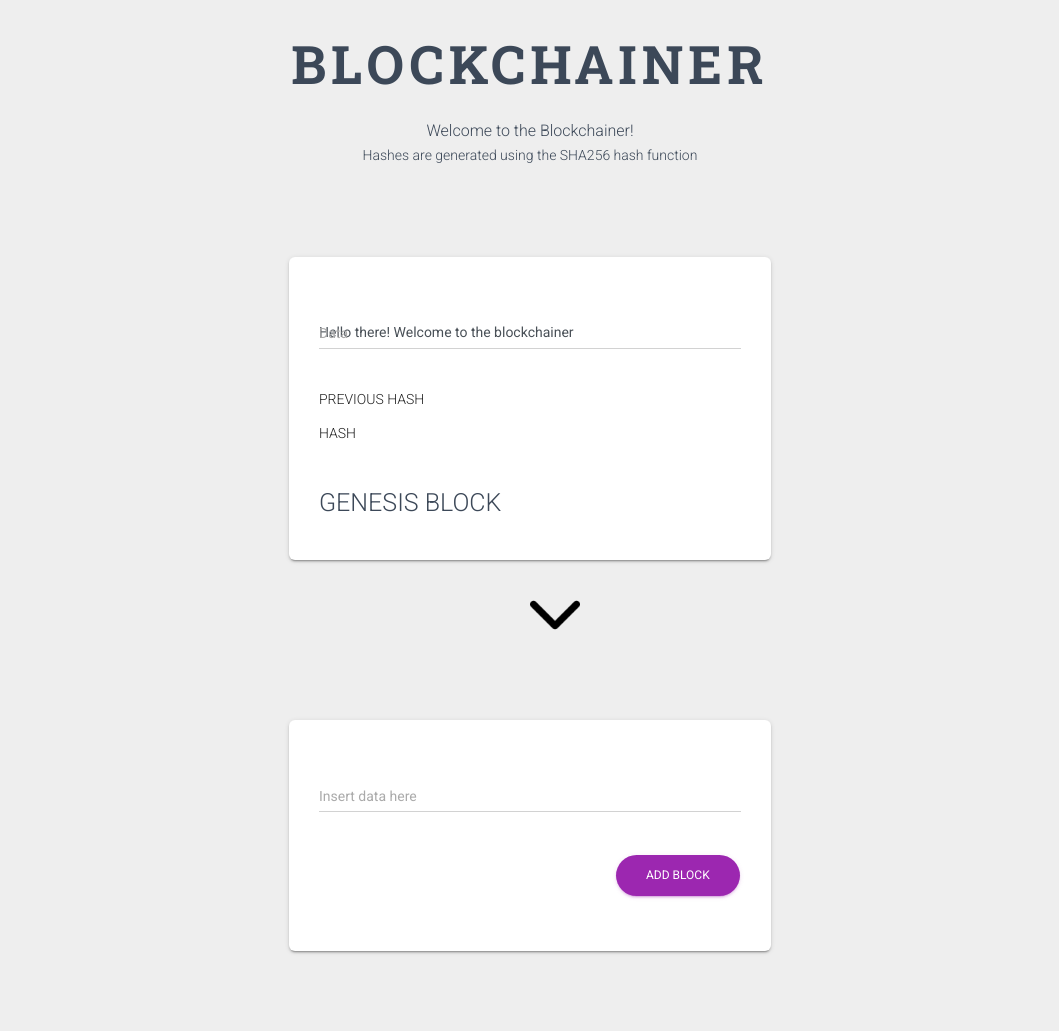
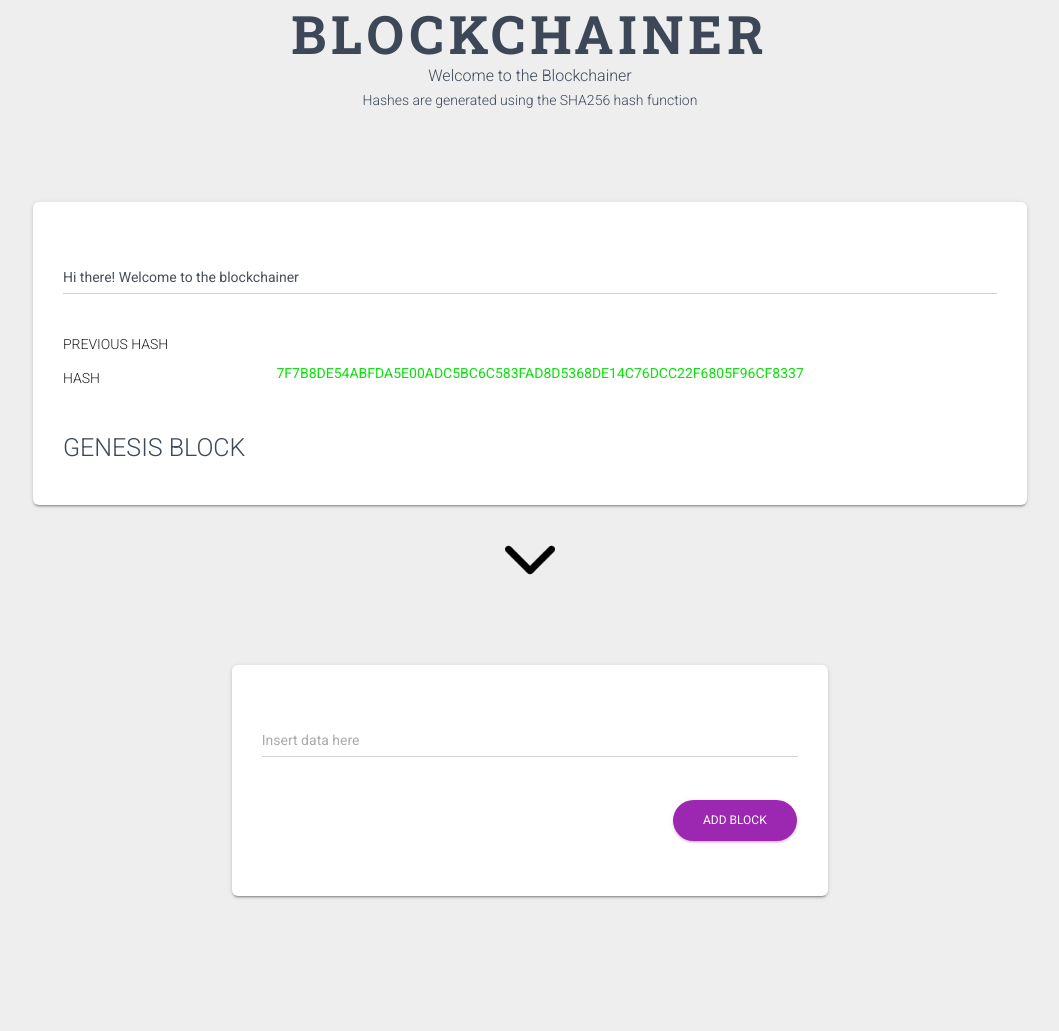
Before and after one commit to eduardo-takeo/blockchainer, a website: page index.html in a window 1280 px wide. Shown: the part 297-1328 px from the top of the page, without its empty margins (110-1169 px from the left). After the commit the page ends 1273 px from the top, so only its background shows below. Drawn offline with Linux system fonts and the light colour scheme.

Commit message:
fixed css input placeholders

```diff
--- a/assets/css/custom-mobile.css
+++ b/assets/css/custom-mobile.css
@@ -0,0 +1,5 @@
+@media screen and (max-width: 1280px) {
+    .container {
+        width: 80%;
+    }
+}
--- a/assets/css/custom.css
+++ b/assets/css/custom.css
@@ -1,10 +1,9 @@
 .container {
-    width: 40%;
+    width: 45%;
     padding-bottom: 50px;
-}
-
-.center {
-    margin: auto;
+    display: flex;
+    align-items: center;
+    flex-direction: column;
 }
 
 .display-none {
@@ -23,6 +22,7 @@
 .title {
     letter-spacing: 5px;
     text-transform: uppercase;
+    margin: auto;
 }
 
 .card {
@@ -34,7 +34,6 @@
 }
 
 .form-input {
-    border: none;
     width: 75%;
     margin: 0px 20px;
     float: right;
@@ -50,6 +49,10 @@
     color: #3C4858;
 }
 
+.addblock {
+    width: 60%;
+}
+
 .addblock-btn {
     float: right;
 }
@@ -57,6 +60,4 @@
 .arrow {
     width: 50px;
     height: auto;
-    position: relative;
-    left: 50%;
 }
--- a/index.html
+++ b/index.html
@@ -14,21 +14,22 @@
     <!-- Material Kit CSS -->
     <link href="./assets/css/material-kit.css?v=2.0.6" rel="stylesheet" />
     <link href="./assets/css/custom.css" rel="stylesheet" />
+    <link href="./assets/css/custom-mobile.css" rel="stylesheet" />
   </head>
   <body>
     <nav class="nav justify-content-center"><img class="logo" src="./assets/img/logo.png" alt="logo" /></nav>
 
-    <div class="container center text-center">
+    <div class="container text-center">
         <h1 class="title">Blockchainer</h1>
-        <span>Welcome to the Blockchainer!</span>
+        <span>Welcome to the Blockchainer</span>
         <p>Hashes are generated using the SHA256 hash function</p>
     </div>
-
-    <div id="block" class="container">
+    <!-- Block -->
+    <div id="block-list">
+        <div class="container" id="block">
             <div class="card">
                 <div class="form-group bmd-form-group">
-                <label class="bmd-label-floating">Data</label>
-                <input id="form-input-data" type="text" class="form-control" value="Hello there! Welcome to the blockchainer">
+                    <input id="block-data" type="text" class="form-control" value="Hi there! Welcome to the blockchainer" placeholder="Data">
                 </div>
                 <div class="card-body">
                   <p class="card-text">Previous hash <label id="previous-hash" type="text" class="form-input"></label></p>
@@ -38,24 +39,22 @@
             </div>
             <img class="arrow" src="./assets/img/arrow.png" alt="arrow" />
         </div>
-
+    </div>
+    <!-- Add new block -->
     <div id="add-block" class="container">
+        <div class="addblock">
             <div class="card">
                 <div class="form-group bmd-form-group">
-                <label class="bmd-label-floating">Insert data here</label>
-                <input oninput="generateHash()" id="new-block-data" type="text" class="form-control">
+                    <input id="new-block-data" type="text" class="form-control" placeholder="Insert data here">
                 </div>
                 <div class="card-body">
-                <button onclick="createBlock()" class="btn btn-primary btn-round addblock-btn">Add block</button>
+                    <button id="addblock-btn" class="btn btn-primary btn-round addblock-btn">Add block</button>
+                </div>
             </div>
         </div>
     </div>
 
-
-
 <!--   Core JS Files   -->
 <script src="./assets/js/bundle.js" type="text/javascript"></script>
 <script async defer src="https://buttons.github.io/buttons.js"></script>
-<!-- Control Center for Material Kit: parallax effects, scripts for the example pages etc -->
-<!-- <script src="./assets/js/material-kit.js?v=2.0.6" type="text/javascript"></script></body> -->
 </html>
```
Lines whose indentation alone changed are shown as unchanged.
